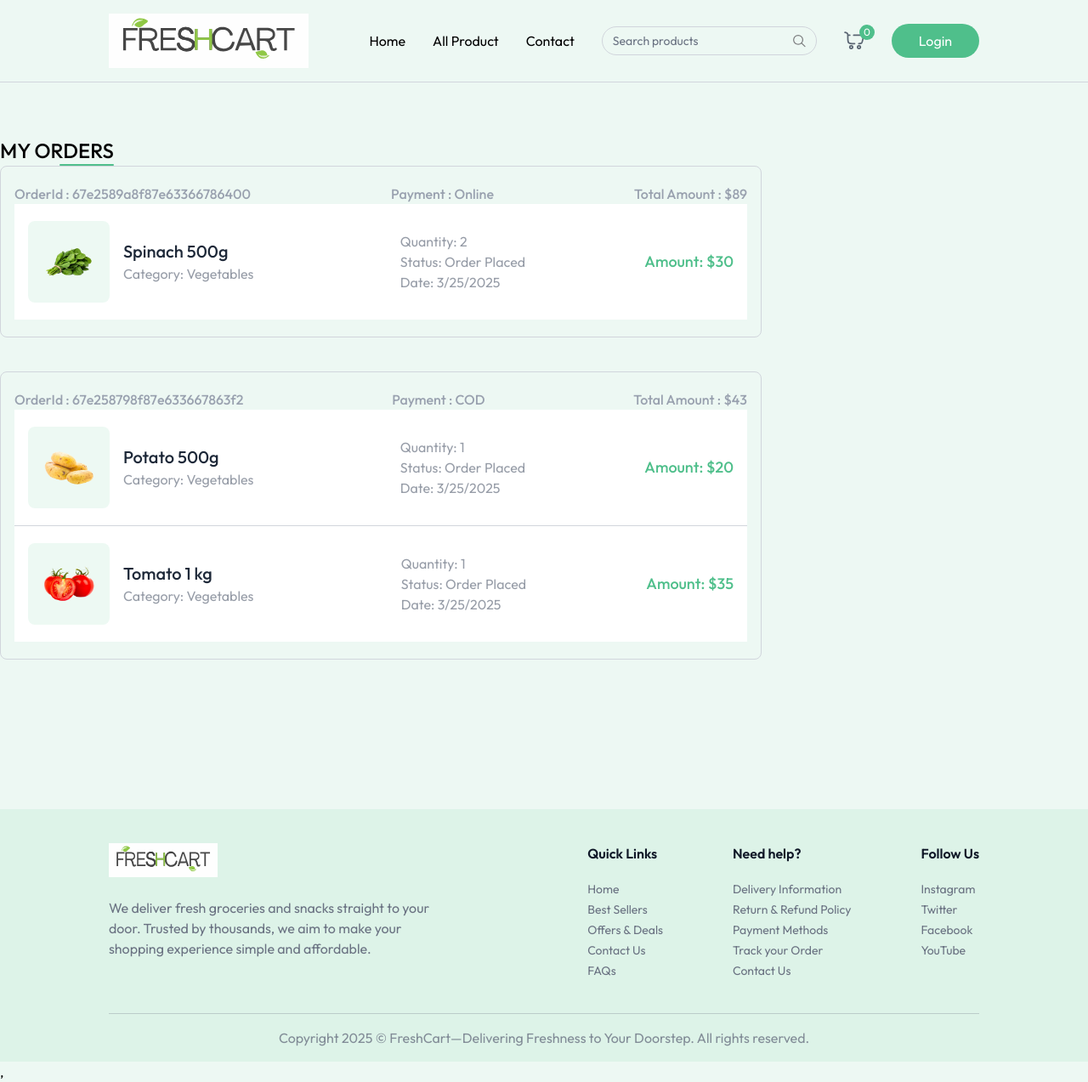
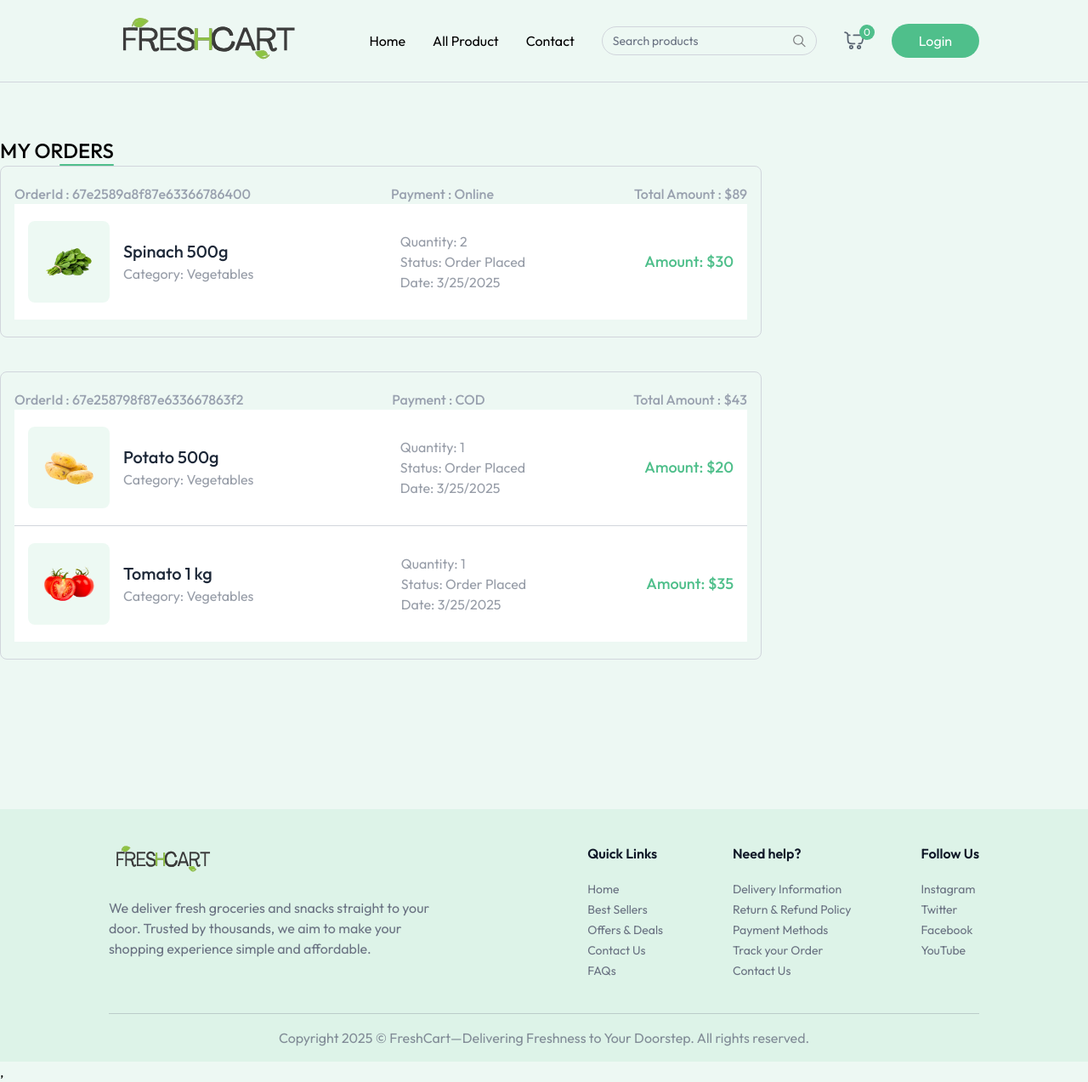
Before and after one commit to Palla04/Grocery-App, a React (Vite) app in the folder grocery-delivery-app/: page /my-orders in a window 1280 px wide. Shown: the whole page at 85% size. Built offline with nearby package versions, Linux system fonts and the light colour scheme; no server answers.

Commit message:
logo done

```diff
--- a/grocery-delivery-app/src/assets/assets.js
+++ b/grocery-delivery-app/src/assets/assets.js
@@ -1,4 +1,4 @@
-import logo_fresh from "./logo_fresh.svg";
+import logo1 from "./logo1.svg";
 import m_b_1 from "./m_b_1.jpg";
 import m_b_small from "./m_b_small.jpg"
 import search_icon from "./search_icon.svg";
@@ -73,7 +73,7 @@ import brown_rice_image from "./brown_rice_image.png";
 import barley_image from "./barley_image.png";
 
 export const assets = {
-  logo_fresh,
+  logo1,
   m_b_1,
   m_b_small,
   search_icon,
--- a/grocery-delivery-app/src/components/Footer.jsx
+++ b/grocery-delivery-app/src/components/Footer.jsx
@@ -10,7 +10,7 @@ const Footer = () => {
             <div className="flex flex-col md:flex-row items-start justify-between gap-10 py-10 border-b border-gray-500/30 text-gray-500">
                 <div>
                     <NavLink to="/" onClick={() => window.scrollTo(0, 0)}>
-                        <img className="h-10 w-34 md:w-32 cursor-pointer" src={assets.logo_fresh} alt="Logo"/>
+                        <img className="h-10 w-34 md:w-32 cursor-pointer" src={assets.logo1} alt="Logo"/>
                     </NavLink>
                     <p className="max-w-[410px] mt-6">We deliver fresh groceries and snacks straight to your door. Trusted by thousands, we aim to make your shopping experience simple and affordable.</p>
                 </div>
--- a/grocery-delivery-app/src/components/MainBanner.jsx
+++ b/grocery-delivery-app/src/components/MainBanner.jsx
@@ -8,7 +8,7 @@ const MainBanner = () => {
        <img src={assets.m_b_1} alt="banner" className='w-full hidden md:block h-150' />
        <img src={assets.m_b_small} alt="banner" className='w-full md:hidden' />
        <div className='absolute inset-0 flex flex-col items-center md:items-end justify-end md:justify-center px-4 md:pr-12 lg:pr-24'>
-            <div className='flex flex-col items-center md:items-start'>
+            <div className='flex flex-col items-center pb-10 md:items-start md:pb-0'>
                 <h1 className='text-3xl md:text-4xl lg:text-5xl font-bold text-center md:text-left max-w-72 md:max-w-80 lg:max-w-105 leading-tight lg:leading-15'>
                     Bringing Freshness to Your Doorstep, at Prices You'll Love!
                 </h1>
--- a/grocery-delivery-app/src/components/Navbar.jsx
+++ b/grocery-delivery-app/src/components/Navbar.jsx
@@ -28,7 +28,7 @@ const Navbar = () => {
      <nav className="flex items-center justify-between md:px-16 lg:px-24 xl:px-32 py-4 border-b border-gray-300 relative transition-all"> {/* px-6 */}
 
             <NavLink to='/' onClick={()=> setOpen(false)}>
-                <img className="h-16" src={assets.logo_fresh} alt="logo1"/>
+                <img className="h-16" src={assets.logo1} alt="logo1"/>
             </NavLink>
 
             {/* Desktop Menu */}
```
Also changed, not shown: grocery-delivery-app/src/assets/logo1.svg (added), grocery-delivery-app/src/assets/logo_fresh.svg (deleted).
